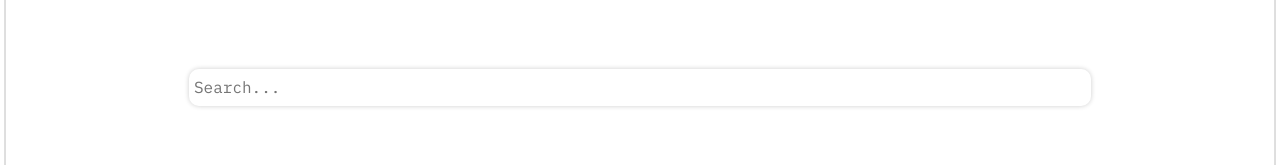
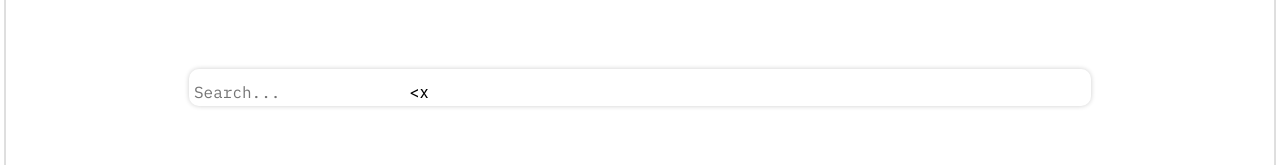
Before and after one commit to markghaida/voronoi-frontend-, a React (Create React App) app: page / in a window 1280 px wide. Shown: the part 513-678 px from the top of the page. Built offline with nearby package versions, Linux system fonts and the light colour scheme.

Commit message:
clear button

```diff
--- a/src/App.css
+++ b/src/App.css
@@ -93,6 +93,13 @@ canvas{
 
 #SearchBar:before{
 
+}
+
+#inputContainer {
+  display: flex;
+  flex-direction: row;
+  height: 45px;
+  align-items: center;
 }
 
 #Keys {
--- a/src/components/Search.jsx
+++ b/src/components/Search.jsx
@@ -25,7 +25,7 @@ const Search = ( { searchValue, setSearch, errors, lastReceipt, resultLength } )
      style={ { boxShadow: boxShadow } }
      onTouchEnd={ e => { searchInput.current.blur( ); e.preventDefault( ); } }
      >
-    <div>
+    <div id="inputContainer">
       <input
         ref={ searchInput }
         value={ searchValue }
@@ -35,9 +35,11 @@ const Search = ( { searchValue, setSearch, errors, lastReceipt, resultLength } )
         onTouchEnd={ e => { searchInput.current.blur( ); e.preventDefault( ); } }
         onTouchStart={ e => { searchInput.current.blur( ); e.preventDefault( ); } }
         />
-      <br></br>
-      <p style={{color: "red"}}>{errors}</p>
-      <div style={{ width:"35px" }}></div>
+      <div
+        style={{ width:"35px" }}
+        onClick={ e=> setSearch("") }
+        onTouchEnd={ e=> setSearch("") }
+        >{"<x"}</div>
     </div>
     <Keys
       value={ searchValue }
```
